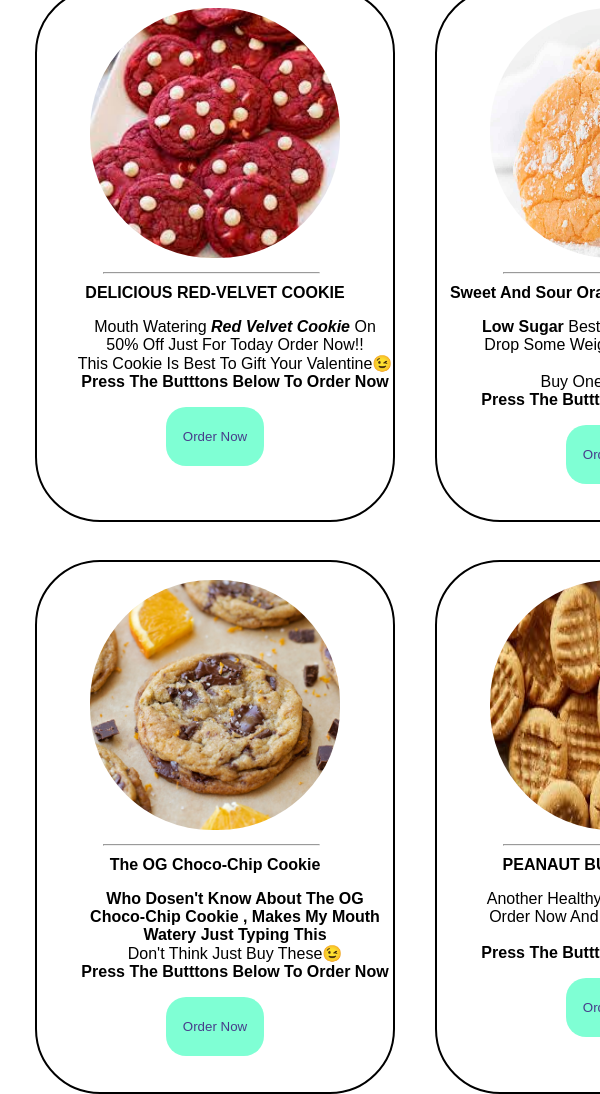
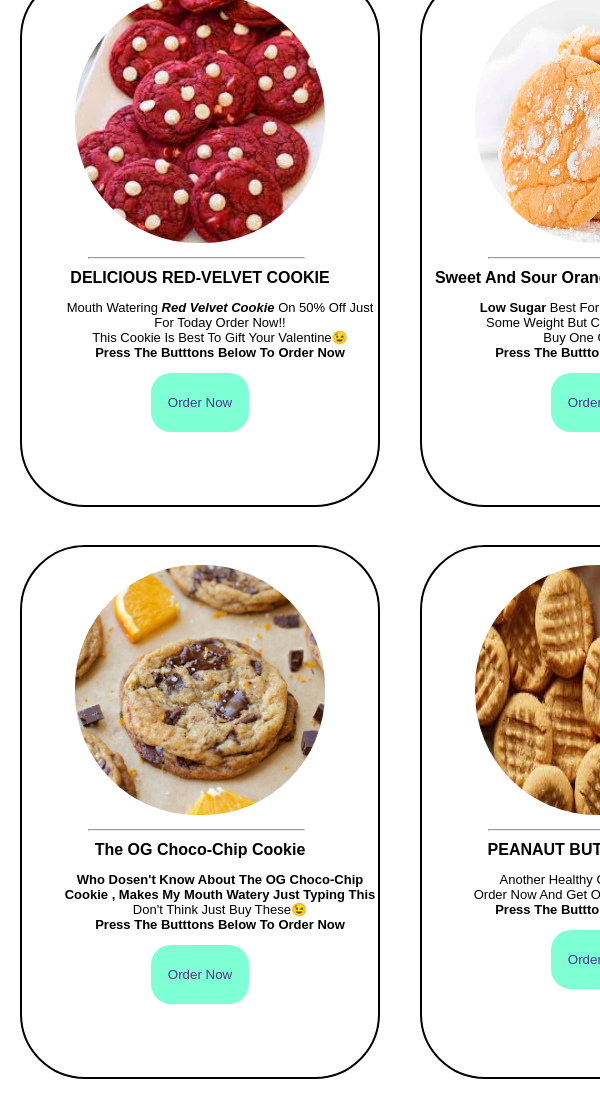
Before and after one commit to trishbatra/CookieWebsite, a plain HTML site: page index.html in a window 600 px wide. Shown: the part 724-1818 px from the top of the page. Drawn offline with Linux system fonts and the light colour scheme; a web font is replaced by a local one.

Commit message:
changed css

```diff
--- a/styles.css
+++ b/styles.css
@@ -312,8 +312,13 @@ a{
     }
     .card-div{
         display: grid;
-        grid-template-columns: repeat(1, 400px);
-        padding: 15px;
+        grid-template-columns: repeat(1, 450px);
+    }
+    .card-list{
+        font-size: smaller;
+    }
+    .card-buttons{
+        margin-bottom: 15px;
     }
     .about{
         height: auto;
@@ -334,6 +339,12 @@ a{
         margin: 0px;
         font-size: xx-large;
         margin-left: 27px;
+    }
+    .card-list{
+        font-size: small;
+    }
+    .card-buttons{
+        margin-bottom: 15px;
     }
     .nav-items{
         font-size: large;
```
